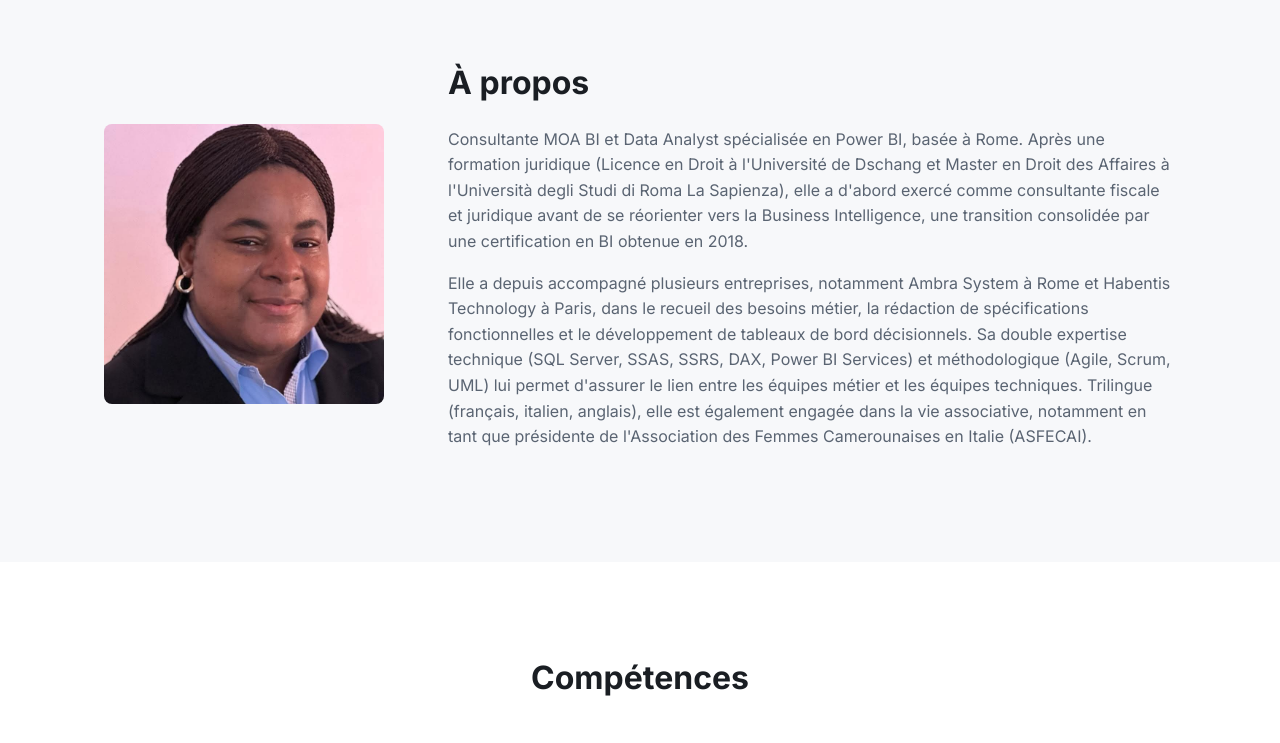
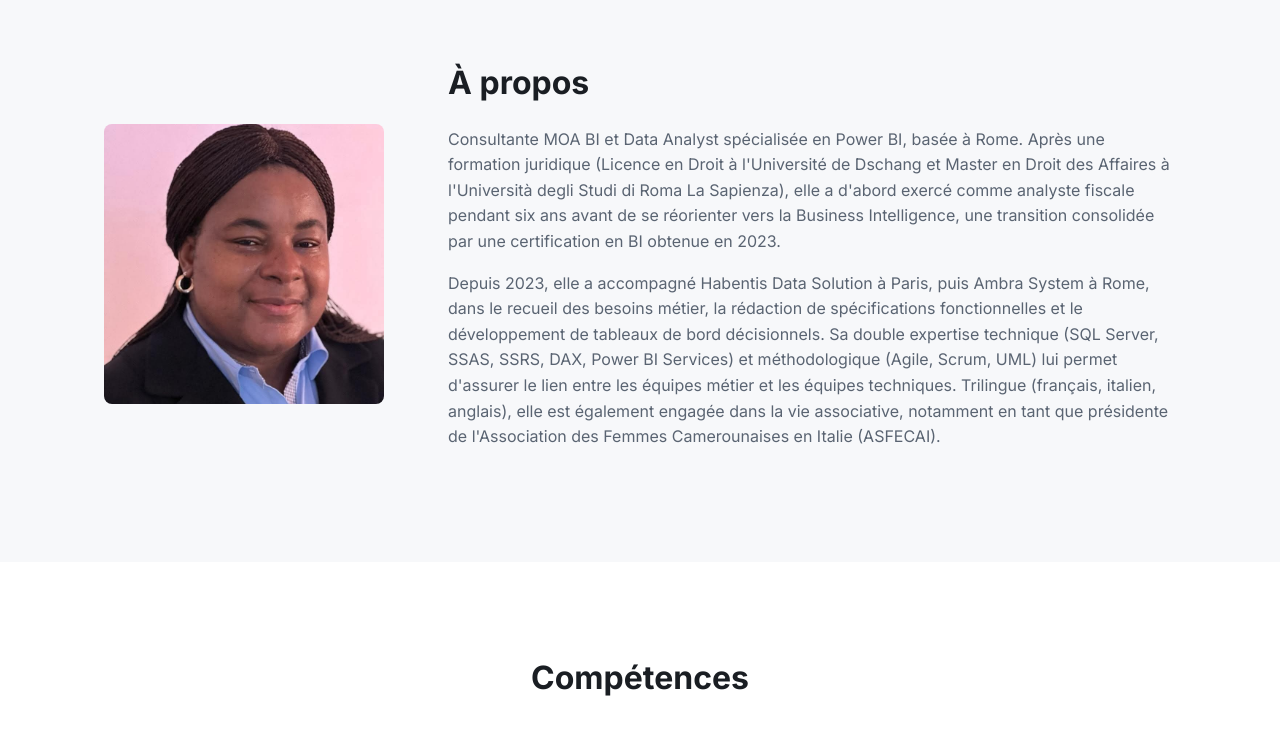
Before and after one commit to justinengouaneii-coder/portfolio-Justine, a plain HTML site: page index.html in a window 1280 px wide. Shown: the part 700-1443 px from the top of the page. Drawn offline with Linux system fonts and the light colour scheme.

Commit message:
Mise à jour : dates, certification 2023, Habentis Data Solution, nouveau lien LinkedIn

```diff
--- a/index.html
+++ b/index.html
@@ -88,12 +88,12 @@
             Consultante MOA BI et Data Analyst spécialisée en Power BI, basée à Rome. Après une
             formation juridique (Licence en Droit à l'Université de Dschang et Master en Droit
             des Affaires à l'Università degli Studi di Roma La Sapienza), elle a d'abord exercé
-            comme consultante fiscale et juridique avant de se réorienter vers la Business
-            Intelligence, une transition consolidée par une certification en BI obtenue en 2018.
+            comme analyste fiscale pendant six ans avant de se réorienter vers la Business
+            Intelligence, une transition consolidée par une certification en BI obtenue en 2023.
           </p>
           <p>
-            Elle a depuis accompagné plusieurs entreprises, notamment Ambra System à Rome et
-            Habentis Technology à Paris, dans le recueil des besoins métier, la rédaction de
+            Depuis 2023, elle a accompagné Habentis Data Solution à Paris, puis Ambra System
+            à Rome, dans le recueil des besoins métier, la rédaction de
             spécifications fonctionnelles et le développement de tableaux de bord décisionnels.
             Sa double expertise technique (SQL Server, SSAS, SSRS, DAX, Power BI Services) et
             méthodologique (Agile, Scrum, UML) lui permet d'assurer le lien entre les équipes
@@ -409,7 +409,7 @@
             </li>
             <li>
               <span class="contact-label">LinkedIn</span>
-              <a href="https://www.linkedin.com/in/justine-ngouane-ii-5ab718249/" target="_blank" rel="noopener">linkedin.com/in/justine-ngouane-ii</a>
+              <a href="https://www.linkedin.com/in/justine-ngouane-data/" target="_blank" rel="noopener">linkedin.com/in/justine-ngouane-data</a>
             </li>
           </ul>
         </div>
@@ -439,7 +439,7 @@
     <div class="container footer-content">
       <p>&copy; <span id="year"></span> Justine Ngouane II Kenfack. Tous droits réservés.</p>
       <div class="footer-socials">
-        <a href="https://www.linkedin.com/in/justine-ngouane-ii-5ab718249/" target="_blank" rel="noopener">LinkedIn</a>
+        <a href="https://www.linkedin.com/in/justine-ngouane-data/" target="_blank" rel="noopener">LinkedIn</a>
       </div>
       <p class="footer-credit">Site créé avec Claude Code</p>
     </div>
```
